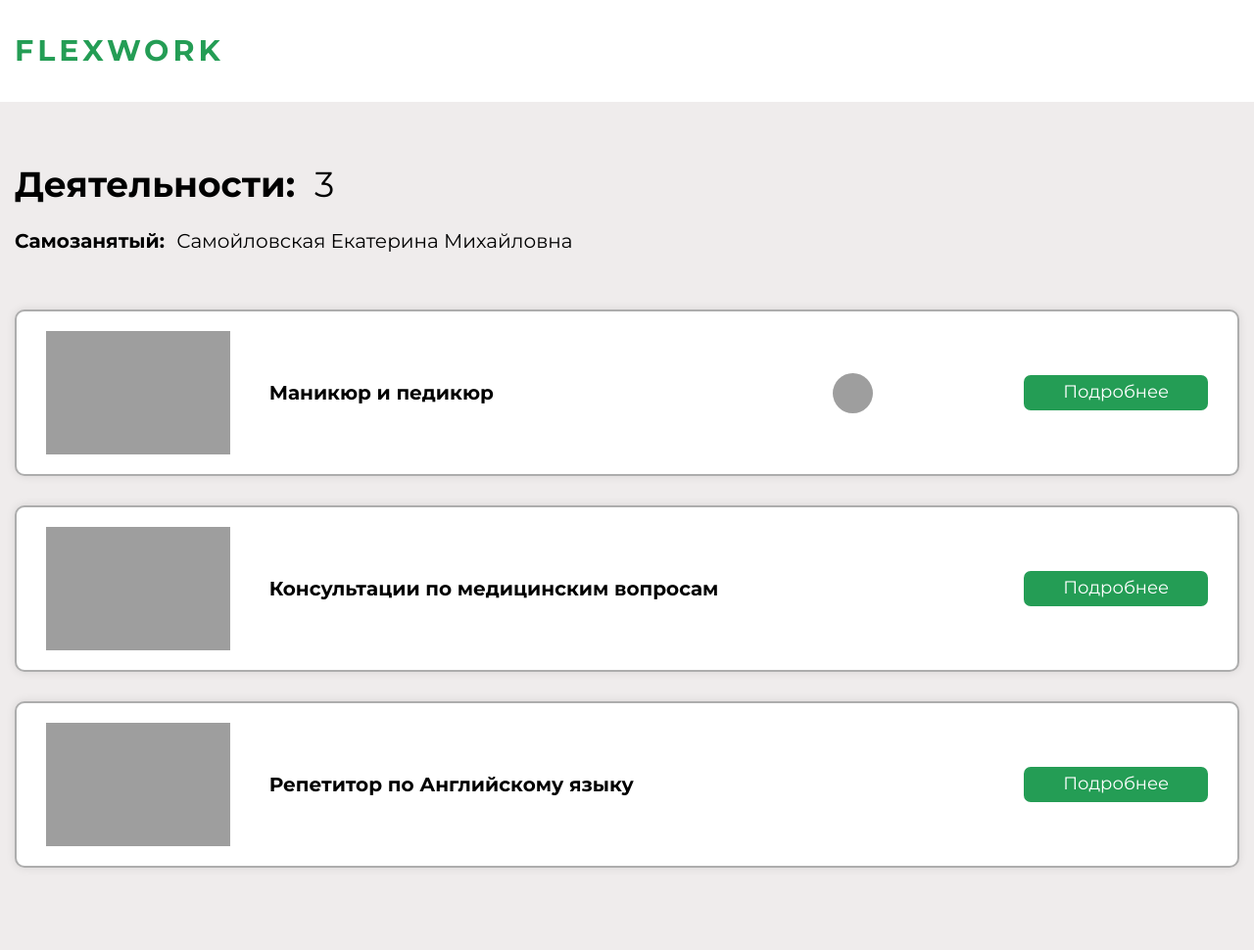
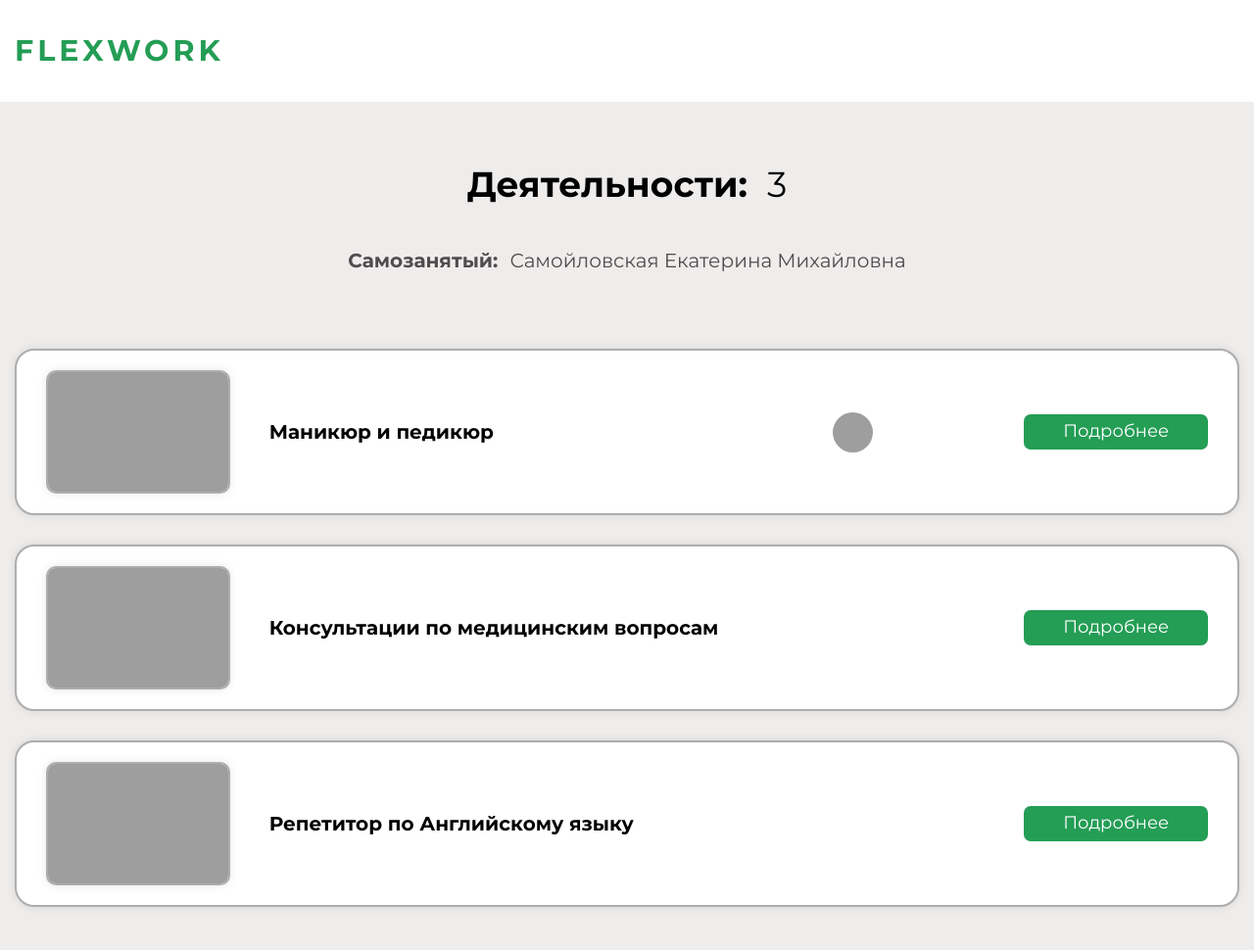
Before and after one commit to Sushakkk/RIP, a Django app: page /basket/ in a window 1280 px wide. Shown: the whole page at 98% size. Run offline with Django 4.2, Linux system fonts and the light colour scheme.

Commit message:
все изменения в фигме

```diff
--- a/main/static/css/basket.css
+++ b/main/static/css/basket.css
@@ -4,7 +4,8 @@
 .basket__content {
     display: flex;
     flex-direction: column;
-    gap: 30px;
+    align-items: center;
+    gap: 50px;
     width: 100%;
     font-size: 20px;
 
@@ -15,10 +16,13 @@
 .basket__title{
     font-size: 36px;
     gap:20px;
-    /* padding-bottom: 10px; */
+
 
 }
 
+.basket__title-main{
+    font-weight: 600;
+}
 
 .basket__cards{
     display: flex;
@@ -41,7 +45,7 @@
 
     border: 2px solid var(--border);
     padding: 20px 30px;
-    border-radius: 10px;
+    border-radius: 20px;
     background-color: var(--base);
     box-shadow: 0 0 10px rgba(0, 0, 0, 0.1);
     height: 170px;
@@ -71,25 +75,32 @@
 .item-basket__title {
     padding-left: 20px;
     font-weight: bold;
+
 }
-
+.basket_fio{
+    color: var(--text);
+}
 
 .item-basket__img {
     display: flex;
     align-items: center;
     width: 100%;
     height: 100%;
-    overflow: hidden; /* Убирает лишние части изображения */
+    overflow: hidden;
     min-width: 120px;
     min-height: 70px;
-    /* max-width: 200px;
-    max-height: 100px; */
+    border-radius: 10px;
+    border: 2px solid var(--border);
+    box-shadow: 0 0 10px rgba(0, 0, 0, 0.1);
+
+
 }
 
 .item-basket__img img {
+
     width: 100%;
-    height: auto; /* Сохраняет пропорции изображения */
-    object-fit: contain; /* Изображение сохраняет пропорции и помещается в контейнер */
+    height: auto;
+    object-fit: cover;
 }
 .item-basket__price {
 
--- a/main/static/css/card.css
+++ b/main/static/css/card.css
@@ -12,8 +12,8 @@
 
     display: flex;
     align-items: center;
-    justify-content: space-between;
     font-weight: 500;
+    justify-content: center
 
 
 }
@@ -25,27 +25,33 @@
 }
 .main-block__body {
     display: flex;
-    align-items: flex-start;
-    justify-content: space-between;
+    align-items: center;
+
     flex-direction: column;
-    gap: 30px;
+
+    gap: 40px;
     background-color: white;
     border-radius: 20px;
     padding: 50px 30px 30px 30px;
 }
 
 
-
+.main-block__details{
+    color: var(--text);
+    max-width: 80%;
+}
 
 .main-block__details p {
     margin: 20px 0;
     padding: 5px 0; /* Добавляем вертикальные отступы */
     line-height: 1.25; /* Увеличенный межстрочный интервал */
+
 }
 
 .detail-label {
     font-weight: bold; /* Сделаем метку жирным шрифтом */
     margin-right: 7px; /* Добавляем отступ между меткой и значением */
+    color: var(--text)
 }
 
 
@@ -55,8 +61,9 @@
 }
 
 .main-block__image {
-    max-width: 60%;
+    max-width: 90%;
     height: auto;
+
 }
 
 
@@ -67,6 +74,7 @@
     border-radius: 10px; /* добавление округлости к углам, если требуется */
     border: 2px solid var(--border);
     box-shadow: 0 0 10px rgba(0, 0, 0, 0.1);
+     max-height: 400px;
 }
 
 .main-block__container-details{
--- a/main/static/css/services.css
+++ b/main/static/css/services.css
@@ -18,12 +18,9 @@
 }
 
 .services__cards {
-     display: grid;
-    grid-template-columns: repeat(4, 1fr);
-    /* display: flex;
-    flex-wrap: wrap; */
-    /* justify-content: space-around; */
-    gap: 50px; /* Задаем промежутки между карточками */
+    display: grid;
+    grid-template-columns: repeat(auto-fill, minmax(250px, 1fr)); /* Карточки с авто-шириной */
+    gap: 50px;
 }
 
 .services__column {
@@ -33,10 +30,11 @@
     display: flex;
     align-items: center;
     flex-direction: column;
+    justify-content: space-between;
     border: 2px solid var(--border);
     padding: 20px;
-    gap: 10px;
-    border-radius: 10px;
+    /* gap: 50px; */
+    border-radius: 20px;
     text-align: center;
     background-color: var(--base);
     box-shadow: 0 0 10px rgba(0, 0, 0, 0.1);
@@ -44,6 +42,7 @@
     height: 400px;
     max-width: 300px;
     min-width: 250px;
+    padding-bottom: 30px;
 }
 .item-services {
 }
@@ -51,21 +50,26 @@
     width: 100%;
     height: auto;
     overflow: hidden; /* Убирает лишние части изображения */
-    margin: auto; /* Отступ для визуального разделения */
     max-width: 250px;
     max-height: 160px;
+    border-radius: 10px;
+    border: 2px solid var(--border);
+    box-shadow: 0 0 10px rgba(0, 0, 0, 0.1);
 }
 
 .item-service__img img {
     width: 100%;
     height: auto; /* Сохраняет пропорции изображения */
     object-fit: contain; /* Изображение сохраняет пропорции и помещается в контейнер */
+
 }
 .item-service__title {
     line-height: 1.25; /* Увеличенный межстрочный интервал */
     font-size: 1.125rem;
     font-weight: 600;
     padding-top: 10px;
+    height: auto;
+    min-height: 50px;
 }
 .item-service__price{
     margin-bottom: 10px;
@@ -92,6 +96,7 @@
      cursor: pointer;
      font-size: 1.125rem;
 
+
 }
 
 
@@ -110,6 +115,7 @@
     width: 65px;
     height: 65px;
 
+
 }
 
 
@@ -126,7 +132,7 @@
 /* Дополнительные стили для select */
 .services__search select {
     padding: 10px;
-    border: 1px solid var(--border);
+    border: 2px solid var(--border);
     border-radius: 5px;
     appearance: none; /* Убирает стандартную стрелку */
     -moz-appearance: none; /* Для Firefox */
--- a/main/static/css/style.css
+++ b/main/static/css/style.css
@@ -4,9 +4,8 @@
 	--main_color:#249d55;
     --font: rgb(239,236, 236);
 	--border: rgba(173, 173, 173, 1);
-	--text: rgb(126, 126, 126);
+	--text: rgb(78, 76, 76);
 	--base: white;
-
 
 }
 
--- a/main/templates/basket.html
+++ b/main/templates/basket.html
@@ -5,11 +5,11 @@
 <div class="page__basket _container">
   <div class="basket__content">
     <div class="basket__title main-block__container-details">
-      <div class="title_main">Деятельности:</div>
+      <div class="basket__title-main ">Деятельности:</div>
       <div class="">{{ data.count }}</div>
     </div>
 
-    <p><span class="basket_fio detail-label">Самозанятый:</span> {{ data.fio }}</p>
+    <p class="basket_fio" ><span class="basket_fio detail-label">Самозанятый:</span> {{ data.fio }}</p>
     <div class="basket__cards">
 
     {% for service in data.services %}
```
